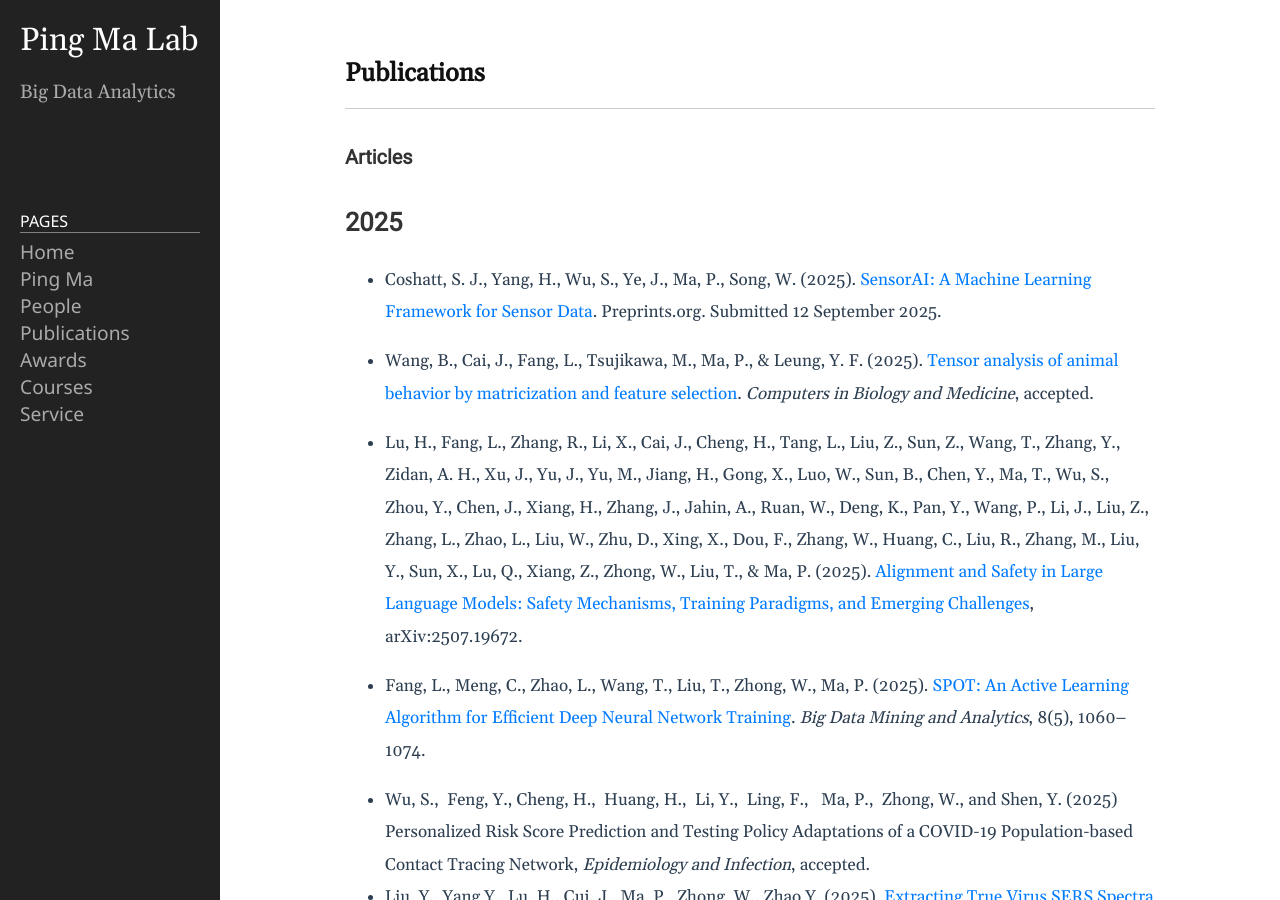
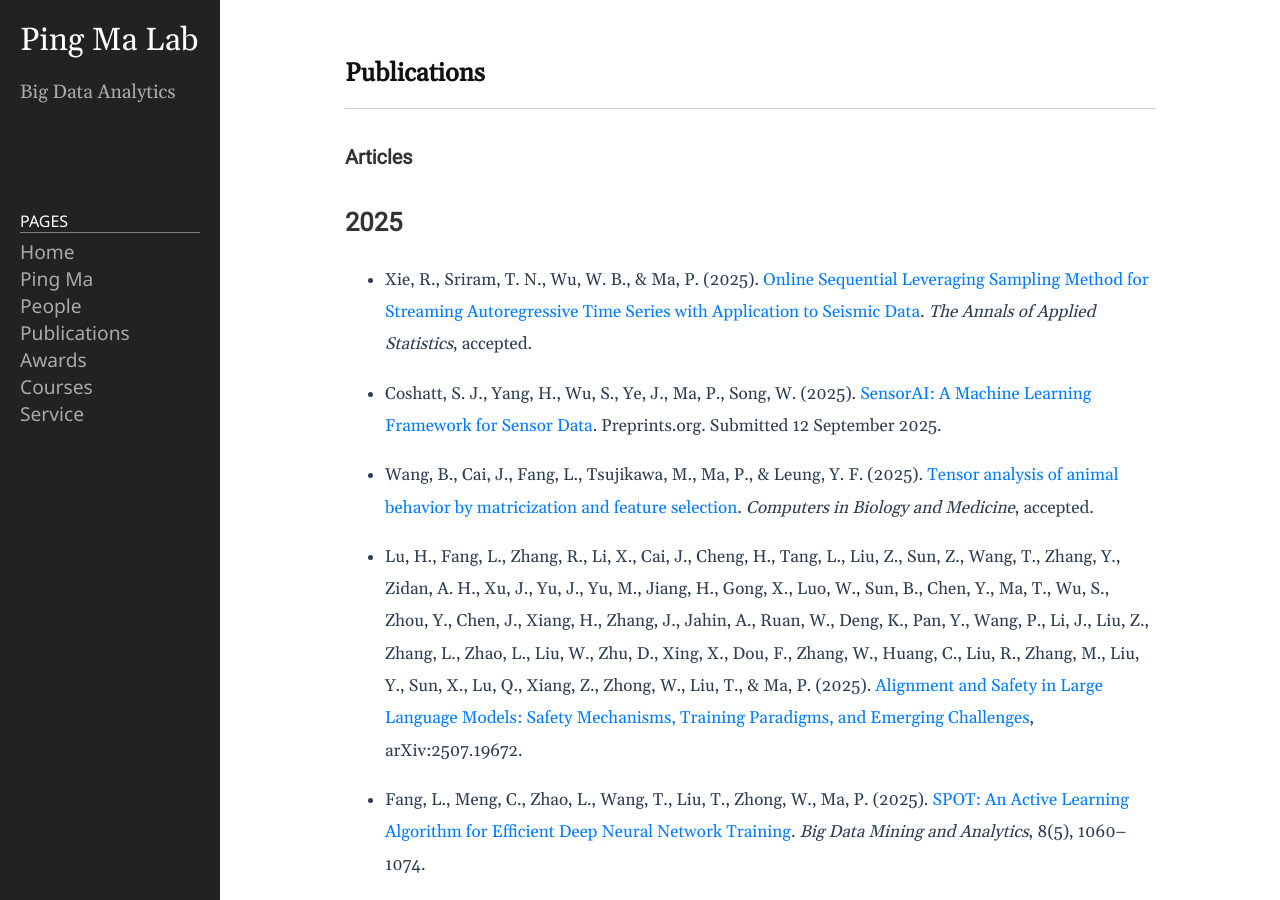
Before and after one commit to BDALpingio/BDALpingio.github.io, a Jekyll site: the page built from 3_publications.md, in a window 1280 px wide and 900 px high. Built offline with Jekyll 4.4.1, drawn with Linux system fonts in a browser that asks for light colours.

Commit message:
Update 3_publications.md

```diff
--- a/3_publications.md
+++ b/3_publications.md
@@ -8,6 +8,8 @@ permalink: /3_publications/
 
 
 ## 2025
+- Xie, R., Sriram, T. N., Wu, W. B., & Ma, P. (2025). [Online Sequential Leveraging Sampling Method for Streaming Autoregressive Time Series with Application to Seismic Data](https://arxiv.org/abs/2509.20698). _The Annals of Applied Statistics_, accepted.
+
 - Coshatt, S. J., Yang, H., Wu, S., Ye, J., Ma, P., Song, W. (2025). [SensorAI: A Machine Learning Framework for Sensor Data](https://www.preprints.org/frontend/manuscript/e2c8e0f98f6602eb5d1907a2ca84cff9/download_pub). Preprints.org. Submitted 12 September 2025.
 
 - Wang, B., Cai, J., Fang, L., Tsujikawa, M., Ma, P., & Leung, Y. F. (2025). [Tensor analysis of animal behavior by matricization and feature selection](https://doi.org/10.1016/j.compbiomed.2025.108246). _Computers in Biology and Medicine_, accepted.
```
